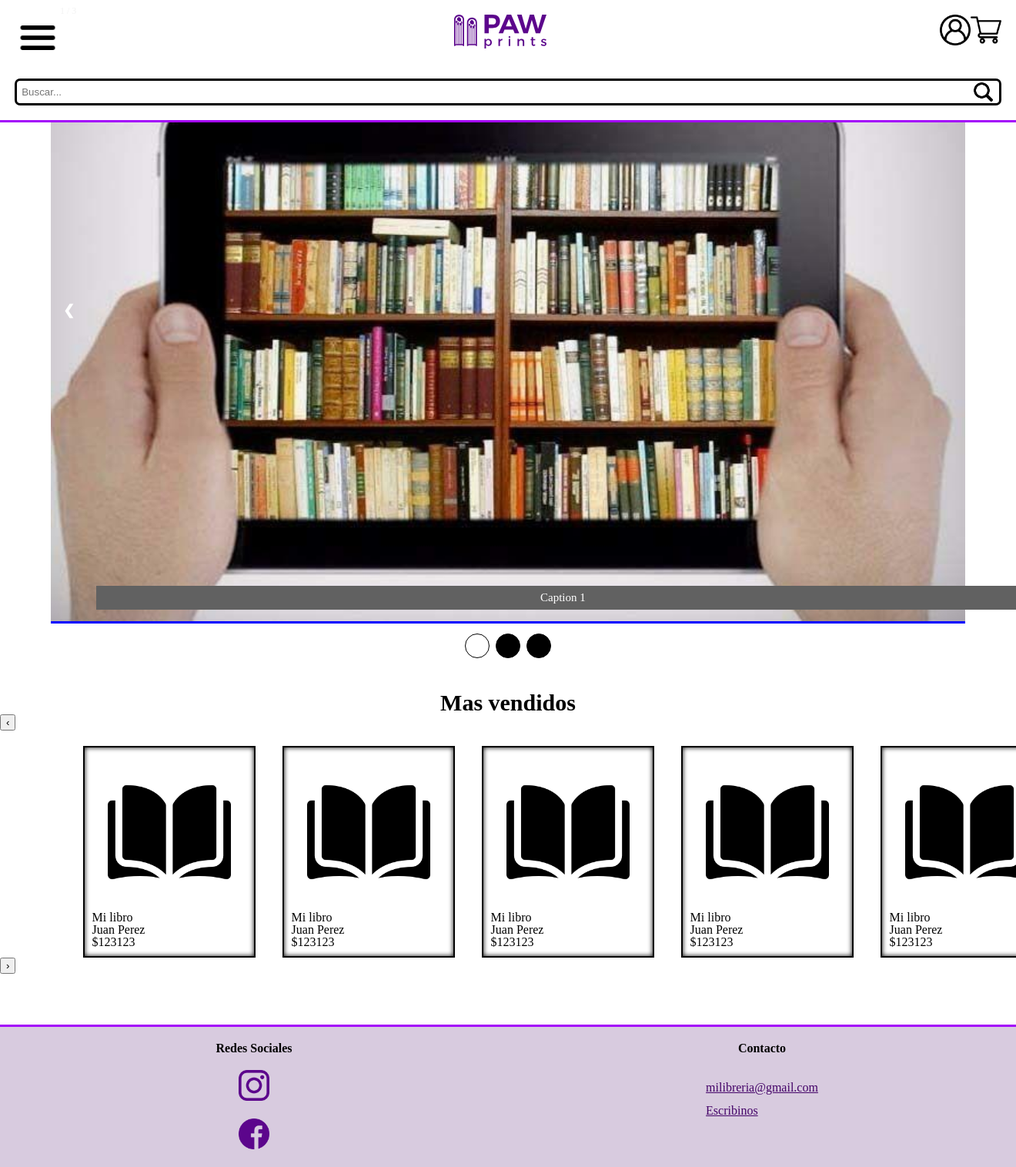
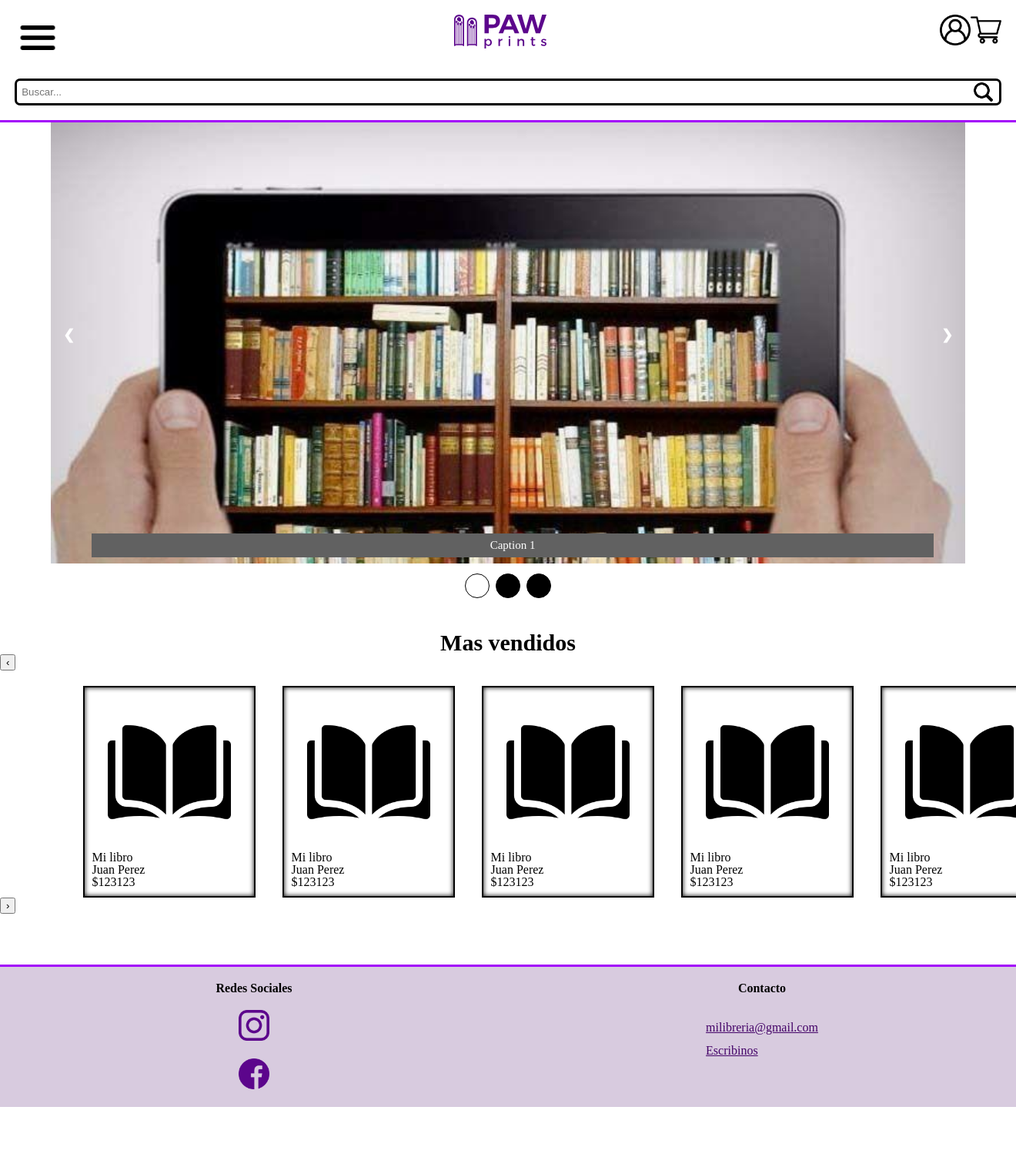
Before and after one commit to MatiasHerrneder/UNLu-PAW-Libreria, a PHP site: page / in a window 1320 px wide; the page is wider, and only the part inside the window is pictured. Shown: that part at 77% size. After the commit the page ends 1438 px from the top of that part, so only its background shows below. Run offline with PHP 8.4, Linux system fonts and the light colour scheme.

Commit message:
Fix index.css

```diff
--- a/css/index.css
+++ b/css/index.css
@@ -1,5 +1,9 @@
 main {
-    margin-top: 1.5%;
+    margin-top: 45%;
+}
+
+.header-app {
+    z-index: 10;
 }
 
 .section-carousel {
@@ -7,12 +11,16 @@ main {
     flex-direction: column;
 }
 
+body {
+    position: relative;
+}
+
 /* Slideshow container */
 .slideshow-container {
-    background-color: blue;
+    /* background-color: blue; */
     max-width: 90%;
     box-sizing: border-box;
-    position: static;
+    position: relative;
     margin: auto;
 }
 
@@ -99,12 +107,17 @@ main {
 }
 
 .mySlides {
-    display: none
+    display: none;
+    max-height: 200px;
+    overflow: hidden;
+    display: flex;
+    align-items: center;
+    justify-content: center;
 }
 
 .mySlides img {
     width: 100%;
-    height: 100%;
+    height: auto;
     object-fit: contain;
 }
 
@@ -148,7 +161,7 @@ main {
 
 /* Estilos para pantallas de al menos 768px (típico para escritorio o tablet horizontal) */
 @media (min-width: 768px) {
-/* The dots/bullets/indicators */
+    /* The dots/bullets/indicators */
     .dot {
         min-width: 30px;
         min-height: 30px;
@@ -166,4 +179,12 @@ main {
         min-width: 80%;
         margin-left: 4.5%;
     }
+
+    main{
+        margin-top: 10%;
+    }
+
+    .mySlides {
+        max-height: 600px;
+    }
 }
```
